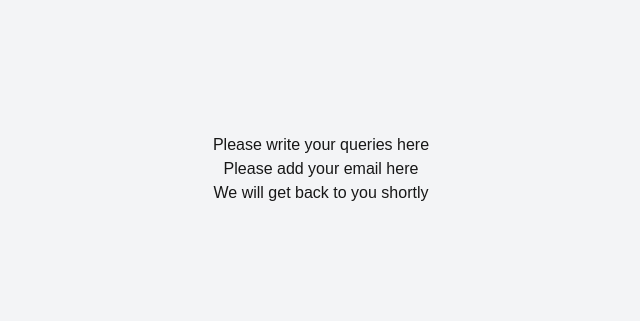
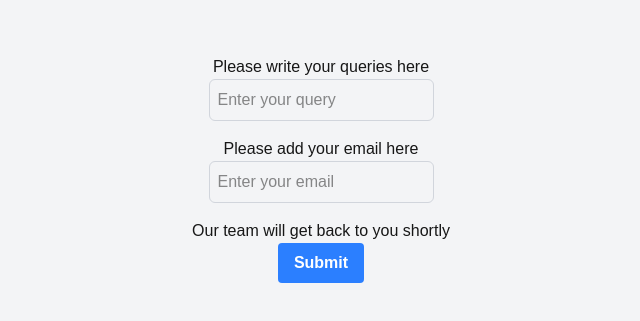
Before and after one commit to hussainbinfazal/STF-Docker, a Next.js app: page /queries/1 in a window 1280 px wide. Shown: the part 231-552 px from the top of the page, without its empty margins (319-959 px from the left). Built offline with nearby package versions, Linux system fonts and the light colour scheme.

Commit message:
submit function added

```diff
--- a/src/app/queries/[query]/page.tsx
+++ b/src/app/queries/[query]/page.tsx
@@ -1,13 +1,36 @@
 import React from "react";
 
 const page: React.FC = () => {
-  return <div>
-    <div className='flex flex-col items-center justify-center h-screen bg-gray-100'>
-      <p>Please write your queries here</p>
-      <p>Please add your email here</p>
-        <p>We will get back to you shortly</p>
+  const handleSubmit = (e: React.FormEvent): void => {
+    e.preventDefault();
+    console.log("Form submitted");
+  };
+  return (
+    <div>
+      <div className="flex flex-col items-center justify-center h-screen bg-gray-100">
+        <p>Please write your queries here</p>
+        <input
+          type="text"
+          placeholder="Enter your query"
+          className="border border-gray-300 rounded-md p-2 mb-4"
+        />
+        <p>Please add your email here</p>
+        <input
+          type="email"
+          placeholder="Enter your email"
+          className="border border-gray-300 rounded-md p-2 mb-4"
+        />
+        <p>Our team will get back to you shortly</p>
+        <button
+          className="bg-blue-500 hover:bg-blue-700 text-white font-bold py-2 px-4 rounded"
+          type="submit"
+          onClick={handleSubmit}
+        >
+          Submit
+        </button>
+      </div>
     </div>
-  </div>;
+  );
 };
 
 export default page;
```
